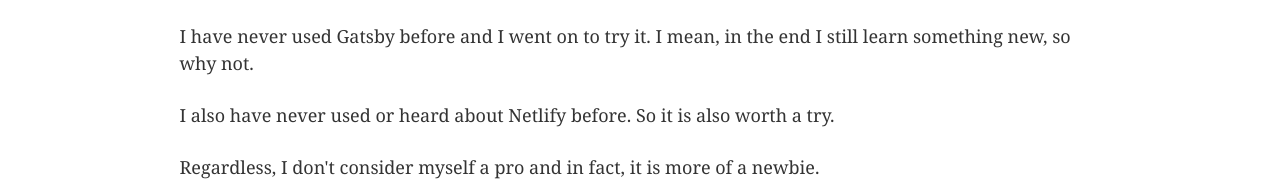
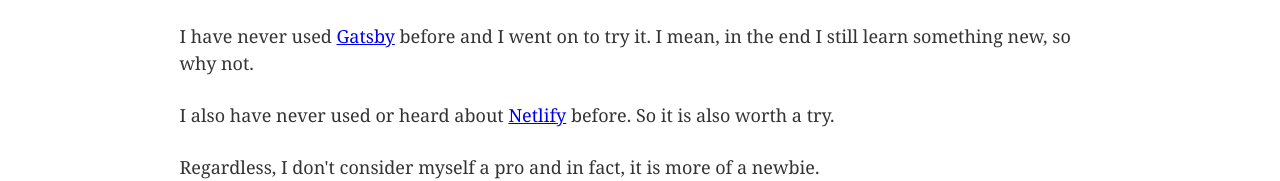
Before and after one commit to Busterz/JAMstack-hello-world, a Gatsby site: page / in a window 1280 px wide. Shown: the part 431-612 px from the top of the page. Built offline with nearby package versions, Linux system fonts and the light colour scheme; Gatsby itself is replaced by a stand-in of ours.

Commit message:
Edited home page

```diff
--- a/src/pages/index.js
+++ b/src/pages/index.js
@@ -17,11 +17,11 @@
       However, what intrigued me more is GatsbyJS.
     </p>
     <p>
-      I have never used Gatsby before and I went on to try it.
+      I have never used <a href="https://www.gatsbyjs.org/" target="_blank">Gatsby</a> before and I went on to try it.
       I mean, in the end I still learn something new, so why not.
     </p>
     <p>
-      I also have never used or heard about Netlify before.
+      I also have never used or heard about <a href="https://www.netlify.com/" target="_blank">Netlify</a> before.
       So it is also worth a try.
     </p>
     <p>Regardless, I don't consider myself a pro and in fact, it is more of a newbie.</p>
```
